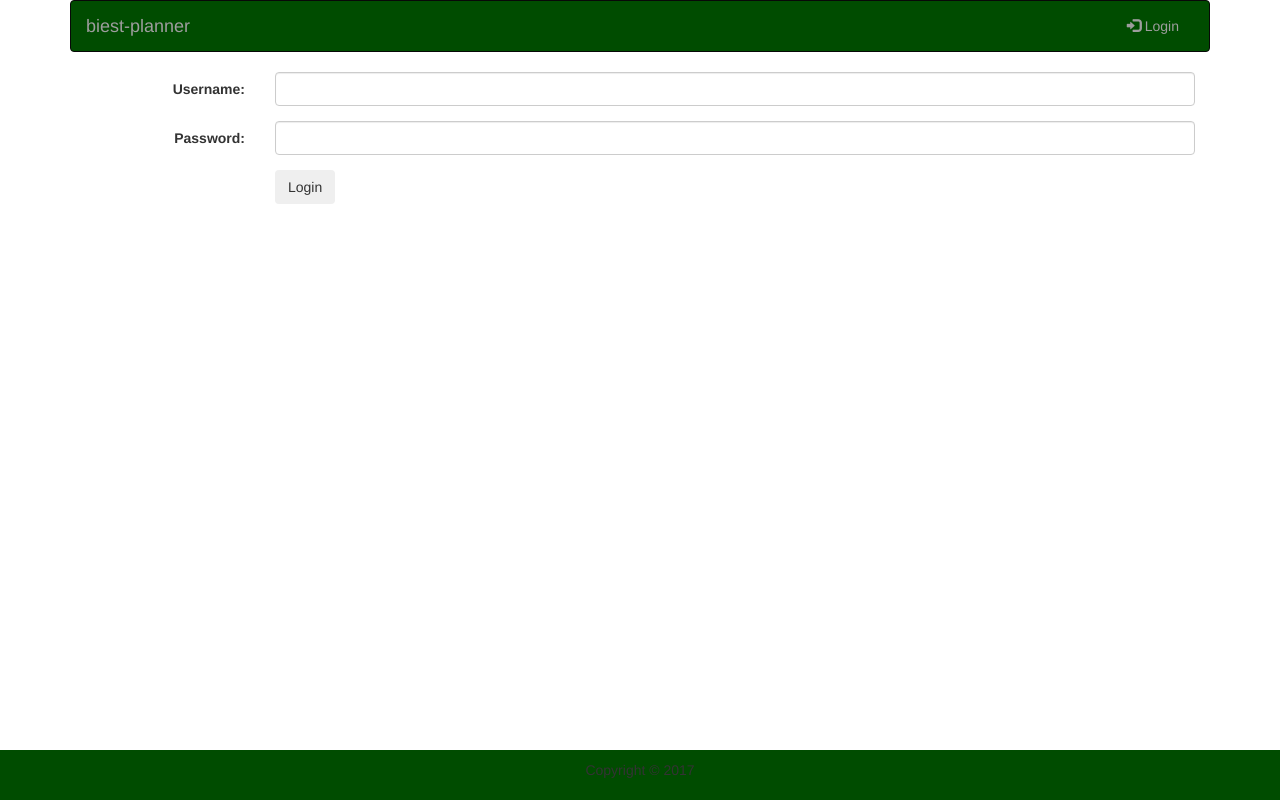
After one commit to ricardodebeijer/biest-planner, a Django app: page /planner/login/ in a window 1280 px wide. The commit adds this page. Run offline with Django 3.2, Linux system fonts and the light colour scheme; some libraries are stand-ins or nearby versions.

Commit message:
Added login and fixed docker deployment

```diff
--- a/biest/urls.py
+++ b/biest/urls.py
@@ -20,4 +20,7 @@ from biest import views
 urlpatterns = [
     url(r'^$', views.index, name='index'),
     url(r'^upload-planning/$', views.upload_planning, name='upload_planning'),
+
+    url(r'^login/$', views.login_user, name='login_user'),
+    url(r'^logout/$', views.logout_user, name='logout_user'),
 ]
--- a/biest/views.py
+++ b/biest/views.py
@@ -1,3 +1,5 @@
+from django.contrib.auth import authenticate, login, logout
+from django.contrib.auth.decorators import login_required
 from django.shortcuts import render, redirect
 from django.utils.datastructures import MultiValueDictKeyError
 
@@ -5,6 +7,7 @@ from biest.filesaver import save_planning
 from biest.parser import getbookings
 
 
+@login_required
 def index(request):
     bookings = getbookings()
     context = {
@@ -12,7 +15,7 @@ def index(request):
     }
     return render(request, 'index.html', context)
 
-
+@login_required
 def upload_planning(request):
     if request.method == 'POST':
         try:
@@ -21,3 +24,25 @@ def upload_planning(request):
         except MultiValueDictKeyError:
             pass
     return redirect('index')
+
+
+def login_user(request):
+    if request.method == 'POST':
+        username = request.POST['username']
+        password = request.POST['password']
+        user = authenticate(request, username=username, password=password)
+        if user is not None:
+            login(request, user)
+            return redirect('index')
+        else:
+            context = {
+                'message': 'invalid login'
+            }
+        return render(request, 'login.html', context)
+    else:
+        return render(request, 'login.html')
+
+
+def logout_user(request):
+    logout(request)
+    return render(request, 'login.html')
--- a/biestplanner/urls.py
+++ b/biestplanner/urls.py
@@ -21,6 +21,4 @@ from django.contrib import admin
 urlpatterns = [
   url(r'^planner/', include('biest.urls')),
   url(r'^admin/', admin.site.urls),
-]
-if settings.DEBUG:
-    urlpatterns += static(settings.MEDIA_URL, document_root=settings.MEDIA_ROOT)
+] + static(settings.MEDIA_URL, document_root=settings.MEDIA_ROOT)
--- /dev/null
+++ b/templates/login.html
@@ -0,0 +1,28 @@
+{% extends 'template.html' %}
+{% block content %}
+    <div class="col-xs-12">
+        <form id="songform" class="form-horizontal" method="post" action="/planner/login/">
+            {% csrf_token %}
+            <div class="form-group ">
+                <label for="username" class="col-xs-2 control-label">Username:</label>
+                <div class="col-xs-10">
+                    <input class="form-control" name="username" id="username">
+                </div>
+            </div>
+
+            <div class="form-group">
+                <label for="password" class="col-xs-2 control-label">Password:</label>
+                <div class="col-xs-10">
+                    <input class="form-control" name="password" id="password" type="password">
+                </div>
+            </div>
+
+            <div class="form-group">
+                <div class="col-xs-10 col-xs-push-2">
+                    <button class="btn btn-player" type="submit">Login</button>
+                    {{ message }}
+                </div>
+            </div>
+        </form>
+    </div>
+{% endblock %}
--- a/templates/template.html
+++ b/templates/template.html
@@ -5,6 +5,7 @@
     <meta http-equiv="Content-Type" content="text/html; charset=UTF-8">
     <meta http-equiv="X-UA-Compatible" content="IE=edge,chrome=1">
     <title>biest-planner - Plan die activiteiten</title>
+    <link rel="shortcut icon" type="image/x-icon" href="https://www.biestheuvel.nl/wp-content/themes/biestheuvel/assets/images/favicon.png">
     <meta name="viewport" content="width=device-width,minimum-scale=1,maximum-scale=1">
     <link href="https://maxcdn.bootstrapcdn.com/bootstrap/3.3.7/css/bootstrap.min.css" rel="stylesheet"
           crossorigin="anonymous">
--- a/templates/widgets/nav.html
+++ b/templates/widgets/nav.html
@@ -15,18 +15,33 @@
 
             <ul class="nav navbar-nav">
 
-                <li>
-                    {#                    <a href="{% url 'index' %}">#}
-                    {#                        <span class="glyphicon glyphicon-list"></span> Home#}
-                    {#                    </a>#}
-                </li>
+                {% if request.user.is_authenticated %}
+                    <li>
+                        <a href="{% url 'index' %}">
+                            <span class="glyphicon glyphicon-list"></span> Upload Planning
+                        </a>
+                    </li>
+                {% endif %}
             </ul>
             <ul class="nav navbar-nav navbar-right">
-                <li>
-                    {#                    <a href="{% url 'index' %}">#}
-                    {#                        <span class="glyphicon glyphicon-log-in"></span> Account#}
-                    {#                    </a>#}
-                </li>
+                {% if request.user.is_authenticated %}
+                    <li>
+                        <a href="{% url 'index' %}">
+                            <span class="glyphicon glyphicon-user"></span> {{ request.user.username }}
+                        </a>
+                    </li>
+                    <li>
+                        <a href="{% url 'logout_user' %}">
+                            <span class="glyphicon glyphicon-log-out"></span> Logout
+                        </a>
+                    </li>
+                {% else %}
+                    <li>
+                        <a href="{% url 'login_user' %}">
+                            <span class="glyphicon glyphicon-log-in"></span> Login
+                        </a>
+                    </li>
+                {% endif %}
             </ul>
         </div>
     </div>
```
Also changed, not shown: biest/filesaver.py (+8 -4 lines), biestplanner/settings.py (+5 -9 lines), biestplanner/static/css/biest.css (renamed from biestplanner/static/static_dirs/css/biest.css), 1 other file.
